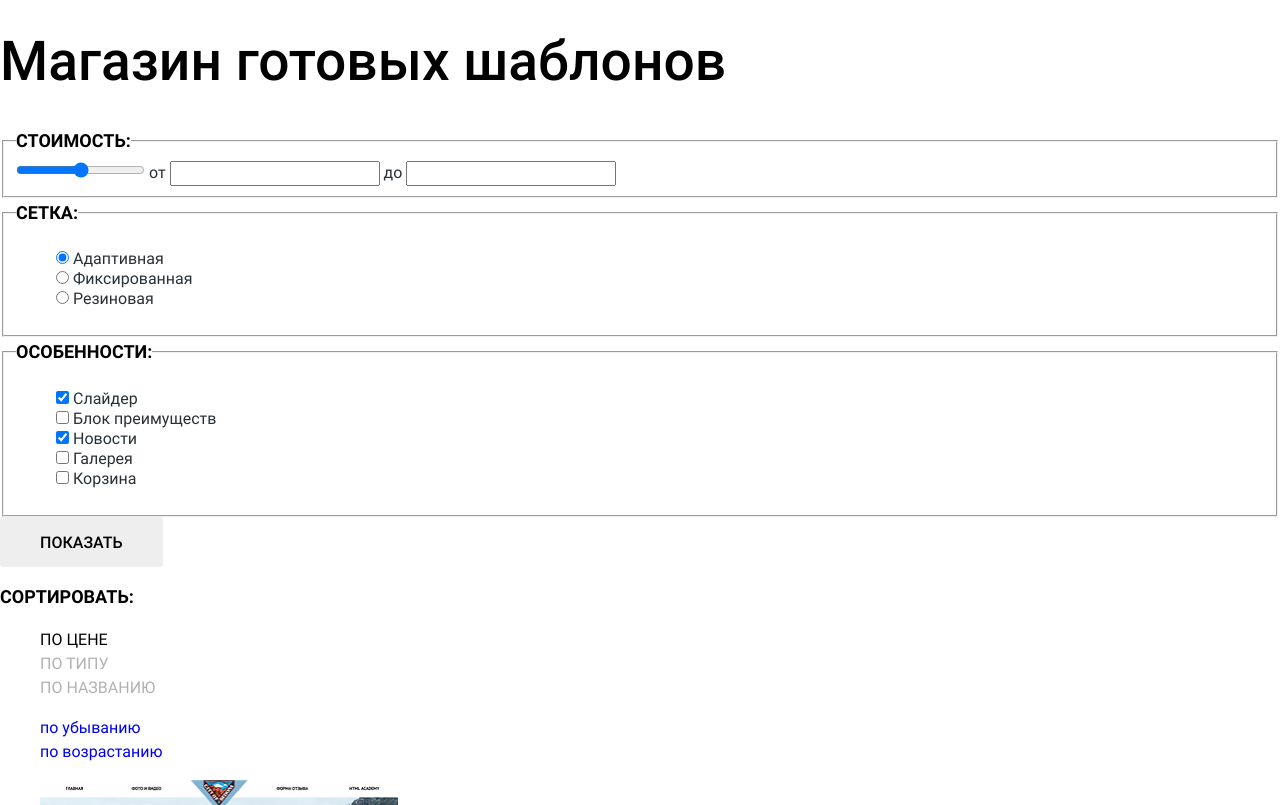
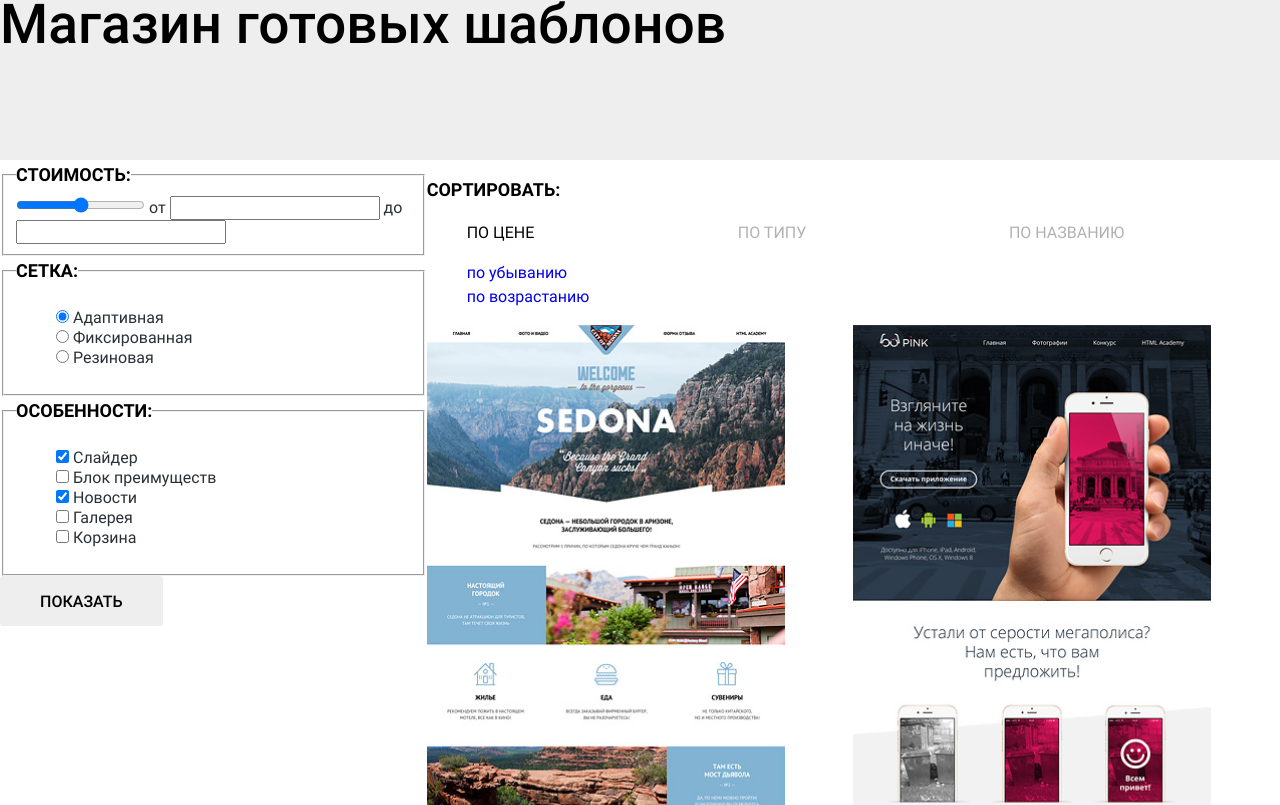
Before and after one commit to svetlana-solo/448299-nerds-30, a plain HTML site: page catalog.html in a window 1280 px wide. Shown: the part 155-960 px from the top of the page. Drawn offline with Linux system fonts and the light colour scheme.

Commit message:
сетка на гридах

```diff
--- a/catalog.html
+++ b/catalog.html
@@ -31,6 +31,7 @@
 
   <main class="page-main">
     <h1>Магазин готовых шаблонов</h1>
+    <div class="main-catalog-wrapper">
       <section class="main-filter">
         <h2 class="hidden">Фильтр товаров</h2>
         <form action="https://echo.htmlacademy.ru" method="get">
@@ -84,7 +85,8 @@
           </fieldset>
           <button class="button filter-button" type="submit">Показать</button>
         </form>
-
+      </section>
+      <section class="main-sorting">
         <h2 class="sorting-title">Сортировать:</h2>
         <h3 class="hidden">Тип сортировки</h3>
         <ul class="sorting-type-list">
@@ -100,7 +102,7 @@
         </ul>
 
         <h3 class="hidden">Направление сортировки</h3>
-      <ul>
+        <ul class="sortin-direction-list">
           <li>
             <a class="sorting-decrease sorting-decrease-active" href="blank.html">по убыванию</a>
           </li>
@@ -212,19 +214,23 @@
           </li>
         </ul>
       </section>
+    </div>
   </main>
   <footer class="main-footer">
     <section class="map">
       <img src="img/map.png" width="1440" height="416" alt="Карта проезда к студии Нердс">
     </section>
+    <div class="contact-wrapper container">
       <section class="contacts">
-      <h2>Контакты</h2>
+        <h2 class="hidden">Контакты</h2>
         <p class="contact-title">NЁRDS DESIGN STUDIO</p>
-      <p class="contact-text">191186, Санкт-Петербург,<br> ул. Б. Конюшенная, д. 19/8<br> тел. +7 (812) 275-75-75</p>
+        <p class="contact-text">191186, Санкт-Петербург,<br> ул. Б. Конюшенная, д. 19/8<br> тел. +7 (812) 275-75-75
+        </p>
         <a class="button" href="blank.html">Напишите нам</a>
       </section>
-    <section class="footer-social">
-      <h2>Давайте дружить!</h2>
+    </div>
+    <section class="footer-social container">
+      <h2 class="hidden">Давайте дружить!</h2>
       <ul class="social-list">
         <li>
           <a class="social-item" href="#"><span class="hidden">Вконтакте</span></a>
@@ -261,6 +267,7 @@
     </form>
     <button class="modal-close" type="button">Закрыть</button>
   </section>
+
 </body>
 
 </html>
--- a/css/style.css
+++ b/css/style.css
@@ -205,6 +205,10 @@ img {
 
 /* Products */
 
+.products {
+    padding: 80px 0;
+}
+
 .products-list {
     list-style: none;
     display: grid;
@@ -282,7 +286,6 @@ img {
     font-size: 45px;
     line-height: 45px;
     color: var(--color-black);
-  text-transform: uppercase;
 }
 
 .features-subtitle {
@@ -337,11 +340,23 @@ img {
 
 /* Catalog */
 
+.main-catalog-wrapper {
+    display: grid;
+    grid-template-columns: 1fr 2fr;
+}
+
+.main-filter {
+    grid-row: span 2;
+}
+
 .page-main h1 {
     color: var(--color-black);
     font-weight: 500;
     font-size: 55px;
     line-height: 55px;
+    background-color: var(--color-gray-100);
+    padding-bottom: 108px;
+    margin: 0;
 }
 
 .page-main legend, .sorting-title {
@@ -368,6 +383,15 @@ img {
 
 .sorting-type-list {
     text-transform: uppercase;
+    list-style: none;
+    display: grid;
+    grid-template-columns: repeat(3, 1fr);
+}
+
+.sortin-direction-list {
+    list-style: none;
+    display: grid;
+    grid-template-columns: 1fr, 1fr;
 }
 
 .sorting-item {
@@ -391,6 +415,11 @@ img {
 
 .templates-list {
     list-style: none;
+    padding: 0;
+    margin: 0;
+    display: grid;
+    grid-template-columns: 1fr 1fr;
+    column-gap: 42;
 }
 
 .templates-list h3 {
@@ -400,6 +429,7 @@ img {
 
 .template-description {
     background-color: var(--color-gray-100);
+    width: 360px;
 }
 
 /* Pagination */
@@ -431,6 +461,10 @@ img {
 
 .map img {
     width: 100%;
+}
+
+.map {
+    margin-bottom: 50px;
 }
 
 .contact {
```
Also changed, not shown: index.html (+0 -2 lines). Lines whose indentation alone changed are shown as unchanged.
